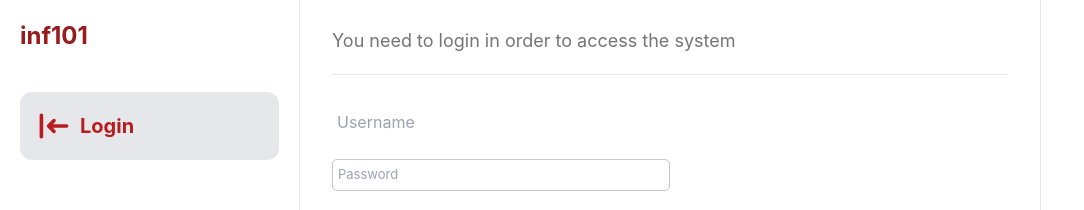
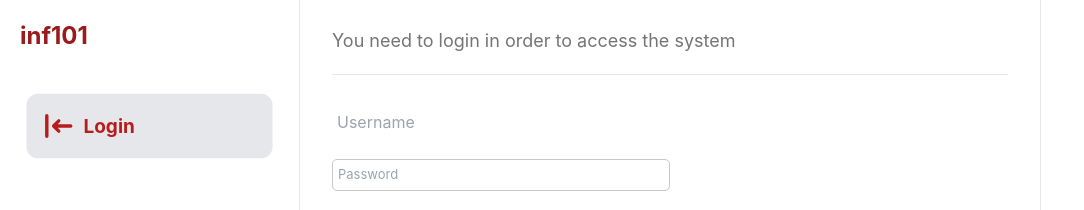
Before and after one commit to zZJoennZz/inf101-frontend, a React (Create React App) app: page / in a window 1280 px wide. Shown: the top 210 px of the page, without its empty margins (0-1084 px from the left). Built offline with nearby package versions, Linux system fonts and the light colour scheme; no server answers.

Commit message:
better menu handling

```diff
--- a/src/components/Menu/Menu.jsx
+++ b/src/components/Menu/Menu.jsx
@@ -12,7 +12,7 @@ const Menu = ({ isAuth }) => {
   const inActiveLink =
     "flex items-center p-4 text-xl font-bold hover:bg-gray-200 hover:text-red-700 cursor-pointer rounded-xl active:scale-95 mb-2";
 
-  const activeLink = "text-red-700 bg-gray-200 " + inActiveLink;
+  const activeLink = "text-red-700 bg-gray-200 scale-95 " + inActiveLink;
   return (
     <div className="menu">
       {isAuth && (
```
